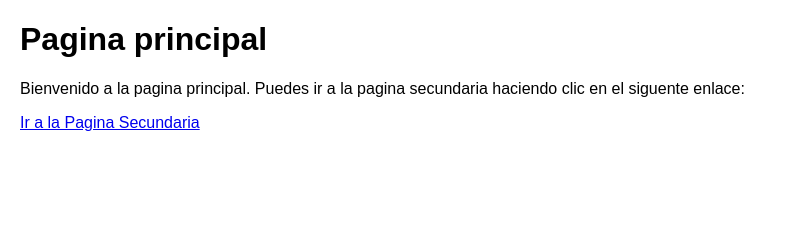
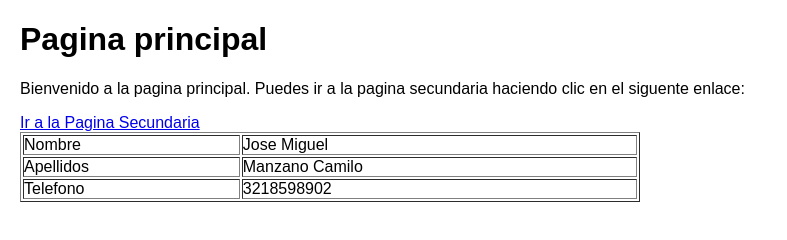
Before and after one commit to MiguelCamilok/proyectoJoseMigue, a plain HTML site: page index.html in a window 1280 px wide. Shown: the whole page, without its empty margins (0-787 px from the left). Drawn offline with Linux system fonts and the light colour scheme.

Commit message:
version 02 - v2 modificado

```diff
--- a/index.html
+++ b/index.html
@@ -15,5 +15,22 @@
     <h1>Pagina principal</h1>
     <p>Bienvenido a la pagina principal. Puedes ir a la pagina secundaria haciendo clic en el siguente enlace:</p>
     <a href="pagina_secundaria.html">Ir a la Pagina Secundaria</a>
+
+    <table border="1" cellpadding="0" width="50%">
+        <tbody>
+            <tr>
+                <td>Nombre</td>
+                <td>Jose Miguel</td>
+            </tr>
+            <tr>
+                <td>Apellidos</td>
+                <td>Manzano Camilo</td>
+            </tr>
+            <tr>
+                <td>Telefono</td>
+                <td>3218598902</td>
+            </tr>
+        </tbody>
+    </table>
 </body>
 </html>
```
